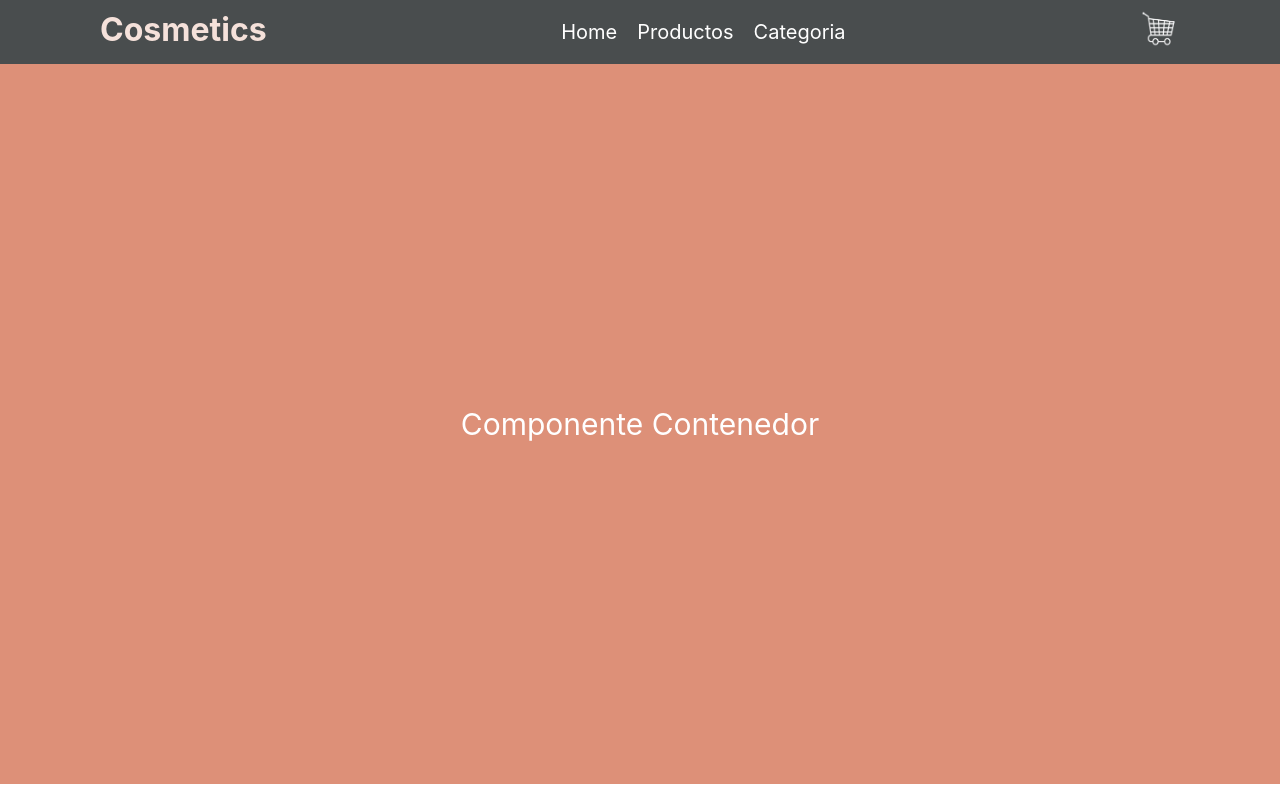
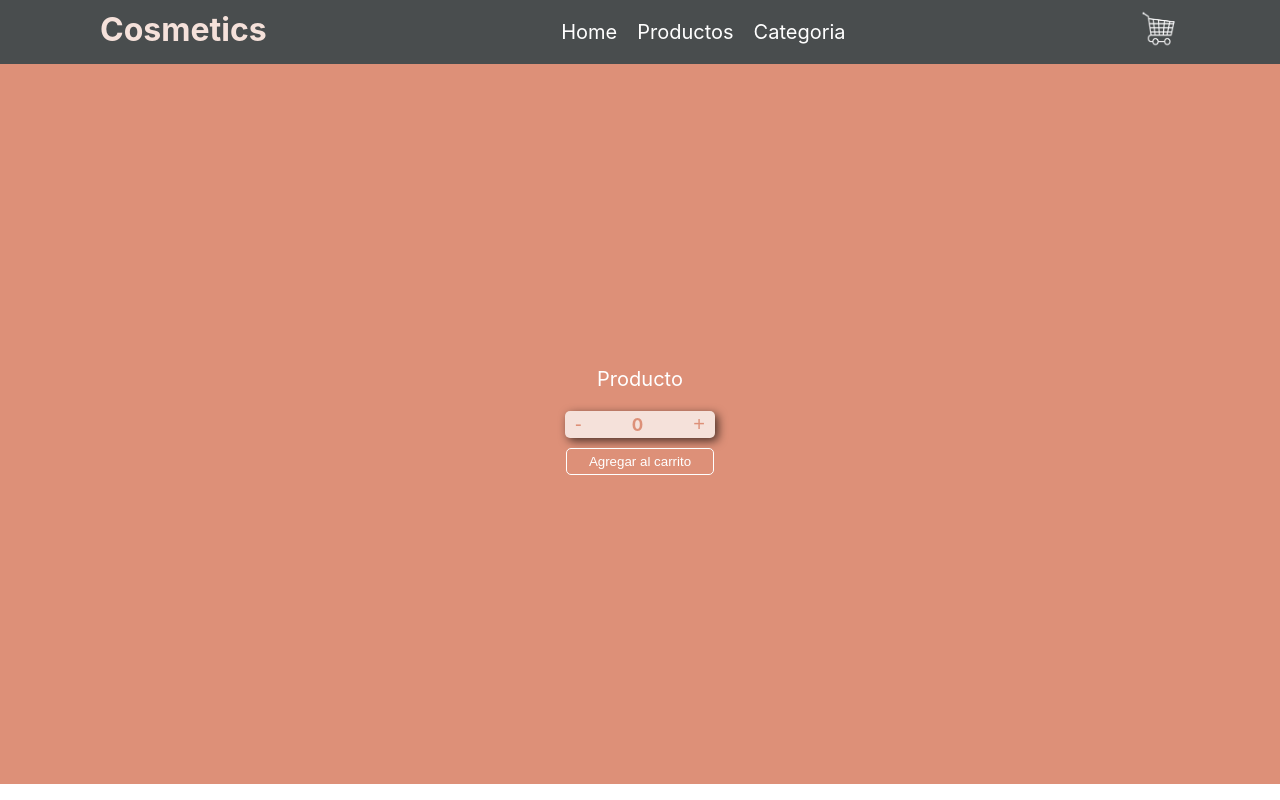
Before and after one commit to Danielaba/Cosmetics, a React (Create React App) app: page / in a window 1280 px wide. Built offline with nearby package versions, Linux system fonts and the light colour scheme.

Commit message:
Contador con boton

```diff
--- a/src/App.js
+++ b/src/App.js
@@ -2,12 +2,13 @@ import logo from './logo.svg';
 import './App.css';
 import NavBar from './components/NavBar/NavBar';
 import ItemListContainer from './components/ItemListContainer/ItemListContainer';
+import ItemCount from './components/ItenCount/ItemCount';
 
 function App() {
   return (
     <div className="App">
     <NavBar/>
-    <ItemListContainer />
+    <ItemListContainer greeting="Producto" />
     </div>
   );
 }
--- a/src/components/ItemListContainer/ItemListContainer.css
+++ b/src/components/ItemListContainer/ItemListContainer.css
@@ -5,9 +5,11 @@
     display: flex;
     justify-content: center;
     align-items: center;
+    flex-direction: column;
 }
 
 .componentContainer p{
     color: white;
-    font-size: 30px;
+    font-size: 20px;
+    margin-bottom: 10px;
 }
--- a/src/components/ItemListContainer/ItemListContainer.jsx
+++ b/src/components/ItemListContainer/ItemListContainer.jsx
@@ -1,9 +1,15 @@
 import React from 'react';
 import "./ItemListContainer.css"
-function ItemListContainer(greeting) {
+import ItemCount from '../ItenCount/ItemCount';
+
+function ItemListContainer({greeting}) {
+    function prueba() {
+        console.log("Esta es una prueba")
+    }
     return (
         <div className='componentContainer'>
-            <p>Componente Contenedor</p>
+            <p>{greeting}</p>
+            <ItemCount inital={0} stock={5} onAdd={prueba} />
         </div>
     );
 }
--- /dev/null
+++ b/src/components/ItenCount/ItemCount.css
@@ -0,0 +1,46 @@
+*{
+    margin: 0px;
+    padding: 0px;
+}
+
+.contenCant{
+    width: 150px;
+    height: 60px;
+    padding: 10px;
+}
+
+.cantidad{
+    display: flex;
+    justify-content: space-between;
+    align-items: center;
+    background-color: #F5E1DA;
+    padding: 2px 10px;
+    border-radius: 5px;
+    box-shadow: 3px 3px 10px rgba(0, 0, 0, 0.658);
+}
+
+.cantidad h2{
+    color: #DD9078;
+    font-size: 17px;
+}
+
+.cont{
+    background-color: #F5E1DA;
+    border: none;
+    color: #DD9078;
+    font-size: 20px;
+}
+
+.btnAgregar{
+    background-color: #DD9078;
+    border: 1px solid white;
+    padding: 5px 22px;
+    color: white;
+    margin-top: 10px;
+    border-radius: 5px;
+}
+
+.btnAgregar:hover{
+    background-color: #df7859;
+    transition: ease-in-out 0.7s;
+}
--- /dev/null
+++ b/src/components/ItenCount/ItemCount.jsx
@@ -0,0 +1,31 @@
+import React, { useState } from 'react';
+import "./ItemCount.css"
+
+function ItemCount({stock, inital, onAdd}) {
+    const [count, setCount] = useState(inital);
+
+    function aumentar() {
+        if (count < stock ) {
+            setCount(count + 1)
+        }
+    }
+
+    function disminuir() {
+        if (count > 0 ) {
+            setCount(count - 1)
+        }
+    }
+
+    return (
+        <div className='contenCant'>
+            <div className='cantidad'>
+                <button onClick = { ()=> disminuir()} className="cont"> - </button>
+                <h2>{ count }</h2>
+                <button onClick = { ()=> aumentar()} className="cont"> + </button>
+            </div>
+            <button onClick={()=> (count <= stock) && onAdd()} className="btnAgregar">Agregar al carrito</button>
+        </div>
+    );
+}
+
+export default ItemCount;
```
